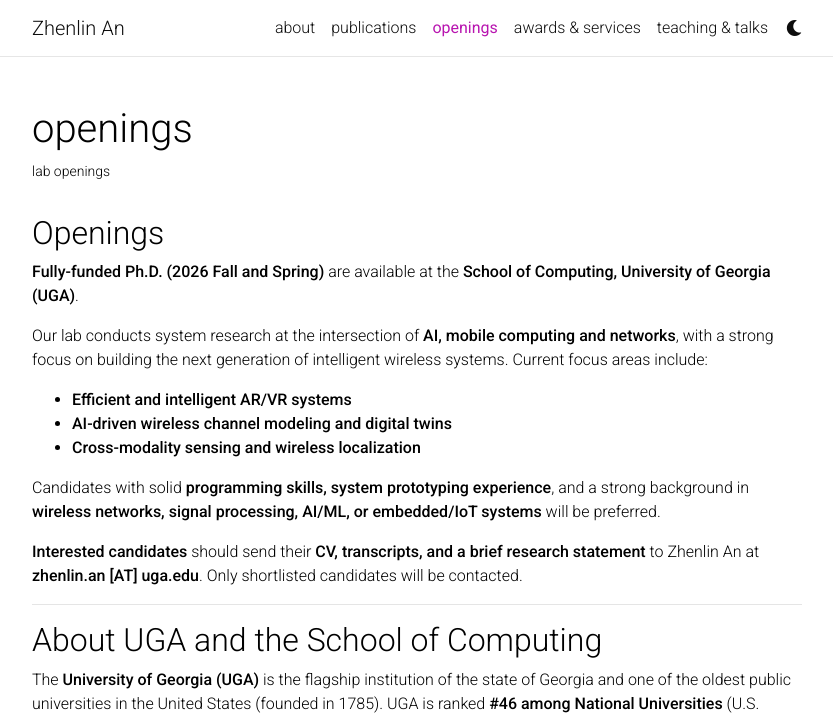
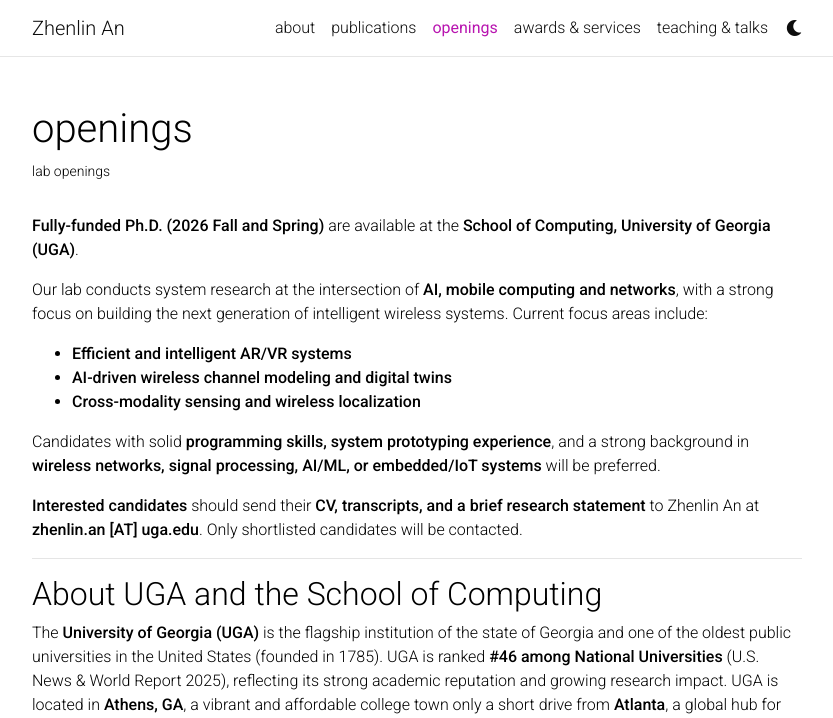
Before and after one commit to Anplus/anplus.github.io, a Jekyll site: the page built from _pages/openings.md, in a window 1280 px wide and 1143 px high. Shown: the top 718 px of the window, without its empty margins (223-1056 px from the left). Built offline with Jekyll 4.4.1, drawn with Linux system fonts in a browser that asks for light colours; comment, search, counter and statistics services are not loaded; a style sheet for code colours, icons or effects is not loaded.

Commit message:
Update openings.md

```diff
--- a/_pages/openings.md
+++ b/_pages/openings.md
@@ -6,8 +6,6 @@
 nav: true
 nav_order: 3
 ---
-
-## Openings
 
 **Fully-funded Ph.D. (2026 Fall and Spring)** are available at the **School of Computing, University of Georgia (UGA)**.
 
```
Also changed, not shown: other parts of _pages/openings.md (+2 -0 lines).
